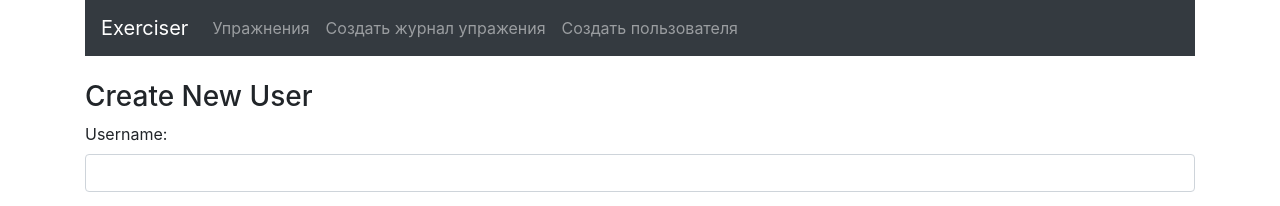
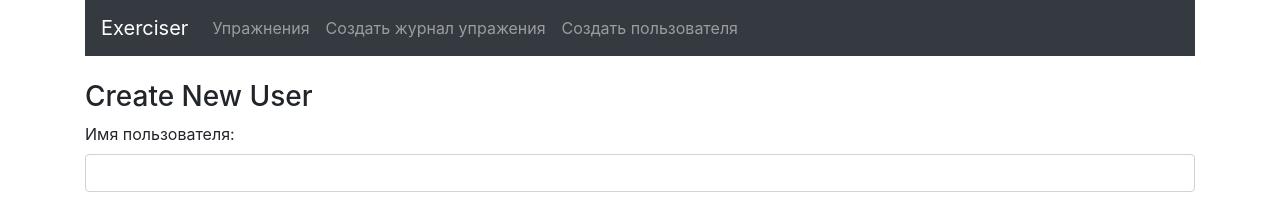
Before and after one commit to funday991/Exerciser, a React (Create React App) app: page /user in a window 1280 px wide. Shown: the top 206 px of the page. Built offline with nearby package versions, Linux system fonts and the light colour scheme.

Commit message:
Set up backend connection

```diff
--- a/package.json
+++ b/package.json
@@ -6,6 +6,7 @@
     "@testing-library/jest-dom": "^4.2.4",
     "@testing-library/react": "^9.3.2",
     "@testing-library/user-event": "^7.1.2",
+    "axios": "^0.19.0",
     "bootstrap": "^4.4.1",
     "react": "^16.12.0",
     "react-datepicker": "^2.10.1",
--- a/src/components/create-user.component.js
+++ b/src/components/create-user.component.js
@@ -1,4 +1,5 @@
 import React, { Component } from 'react';
+import axios from 'axios';
 
 export default class CreateUser extends Component {
     constructor(props) {
@@ -27,6 +28,10 @@ export default class CreateUser extends Component {
 
         console.log(newUser);
 
+        axios
+            .post('http://localhost:5000/users/add', newUser)
+            .then(res => console.log(res.data));
+
         this.setState({
             username: ''
         })
@@ -38,7 +43,7 @@ export default class CreateUser extends Component {
                 <h3>Create New User</h3>
                 <form onSubmit={this.onSubmit}>
                     <div className="form-group">
-                        <label>Username: </label>
+                        <label>Имя пользователя: </label>
                         <input
                             type="text"
                             required
```
Also changed, not shown: 1 other file (tests, documents, lock files or other folders).
